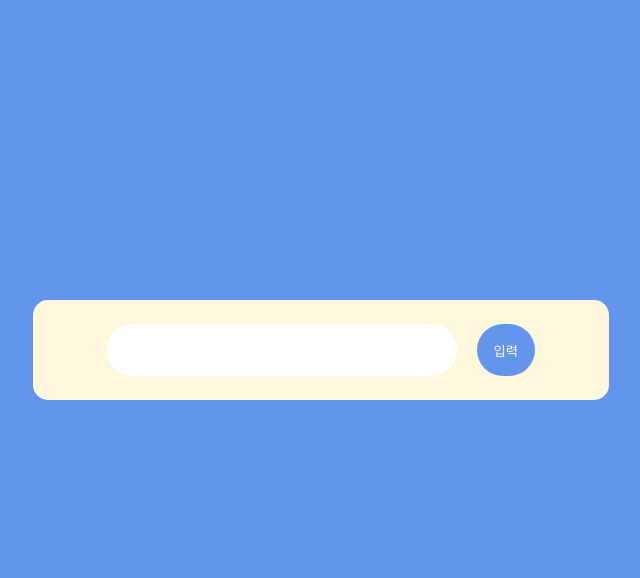
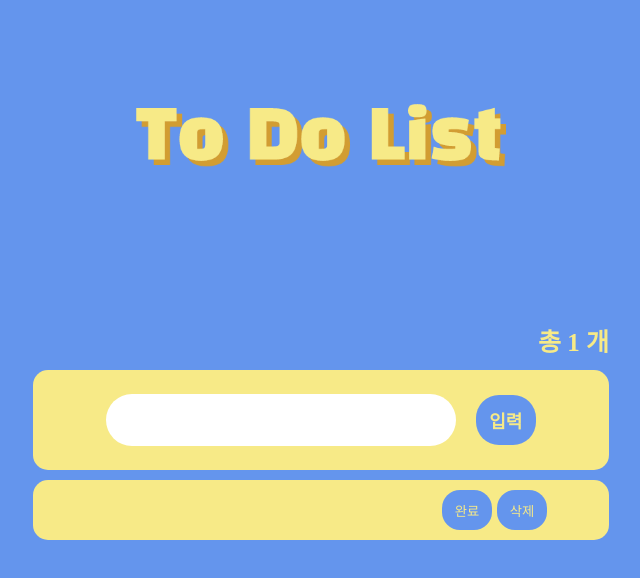
Before and after one commit to gureumwoon/ToDolist, a plain HTML site: page todo/index.html in a window 1280 px wide. Both pictures are taken after a click on the button "입력". Shown: the whole page, without its empty margins (319-959 px from the left). Drawn offline with Linux system fonts and the light colour scheme.

Commit message:
todo list 만들기

```diff
--- a/todo/index.html
+++ b/todo/index.html
@@ -11,7 +11,9 @@
 </head>
 
 <body>
+    <img src="To Do List .png" alt="">
     <div class="container">
+        <span class="list-count">총 0개</span>
         <form class="todo-box">
             <label for="input-todo" class="input-label" hidden></label>
             <input type="text" name="inputTodo" id="input-todo">
--- a/todo/style.css
+++ b/todo/style.css
@@ -1,26 +1,45 @@
 body{
     display: flex;
+    flex-direction: column;
     justify-content: center;
     align-items: center;
     background-color:cornflowerblue;
 }
 
+img{
+    position: absolute;
+    display: inline-block;
+    width:40%;
+    top:80px;
+}
+
+.list-count{
+  display: inline-block;
+  width:100%;
+  height:40px;
+  text-align: end;
+  font-weight: bold;
+  font-size:25px;
+  color:#F7EA87;
+}
+
 .container{
-    margin:300px auto;
+    display: flex;
+    flex-direction: column;
+    justify-content: center;
+    align-items: center;
+    width: 45%;
+    margin-top:330px;
+}
+
+.todo-box{
     display:flex;
     justify-content: center;
     align-items: center;
-    width: 45%;
+    width: 100%;
     height: 100px;
     border-radius: 15px;
-    background-color: cornsilk;
-}
-
-.todo-box{
-    position:relative;
-    display:flex;
-    justify-content: center;
-    width:100%;
+    background-color: #F7EA87;
 }
 
 input{
@@ -32,61 +51,74 @@ input{
     margin-right: 20px;
 }
 
+input:focus {
+    outline:none;
+}
+
 .input-btn{
-    width: 10%;
+    width: 60px;
+    height:50px;
     border:none;
-    border-radius: 35px;
-    color:cornsilk;
+    border-radius: 23px;
+    color:#F7EA87;
+    font-size: 18px;
+    font-weight: bold;
     background-color: cornflowerblue;
 }
 
 ul{
     position: absolute;
-    top:410px;
+    top:480px;
     display: flex;
     flex-direction: column;
     justify-content: center;
     width: 45%;
     border-radius: 15px;
-    background-color: cornsilk;
+    background-color: #F7EA87;
     box-sizing: border-box;
     padding:10px;
 }
 
-li{
+.todo-list-item{
     display: flex;
     align-items: center;
-    justify-content: space-evenly;
+    justify-content: center;
     width:100%;
-    height:40px;
-    text-align: center;
+    height:60px;
     font-size: 25px;
     box-sizing: border-box;
-    /* padding:100px 8px 100px 90px; */
+    padding: 0 40px;
 }
 
 .todo-item{
-    display: inline-block;
-    margin-left: 180px;
+   display: inline-block;
+   text-align: center;
     color:cornflowerblue;
     font-weight: bold;
-    font-size: 25px;
+    font-size: 20px;
+    width:70%;
 }
 
 .btn-box{
-    margin-left: 170px;
+    display: flex;
+    justify-content: center;
 }
 
-.todo-edit-button,
+.todo-delete-button,
 .todo-done-button {
-    width: 50px;
-    height:30px;
+    width:50px;
+    height:40px;
     border:none;
-    border-radius: 10px;
-    color:cornsilk;
+    border-radius: 18px;
+    color:#F7EA87;
     background-color: cornflowerblue;
-    -webkit-border-radius: 10px;
-    -moz-border-radius: 10px;
-    -ms-border-radius: 10px;
-    -o-border-radius: 10px;
 }
+
+.todo-done-button{
+    margin-right: 5px;
+}
+
+.done {
+    text-decoration: line-through;
+    color: cornflowerblue;
+  }
--- a/todo/todo.js
+++ b/todo/todo.js
@@ -1,31 +1,95 @@
 const $ = (selector) => document.querySelector(selector);
 
+const store = {
+  setLocalStorage(todo) {
+    localStorage.setItem("todo", JSON.stringify(todo));
+  },
+  getLocalStorage() {
+    return JSON.parse(localStorage.getItem("todo"));
+  },
+};
+
 function App() {
+  this.todo = [];
+  // this.currentCategory =""
+  this.init = () => {
+    if (store.getLocalStorage().length > 1) {
+      this.todo = store.getLocalStorage();
+    }
+    render();
+  };
+
+  const render = () => {
+    const template = this.todo.map((todoItem, index) => {
+      return `
+      <li data-todo-id="${index}" class="todo-list-item">
+        <span class="todo-item  ${todoItem.done ? "done" : ""}">${todoItem.todo}</span>
+        <div class="btn-box">
+          <button type="button" class="todo-done-button">완료</button>
+          <button type="button" class="todo-delete-button">삭제</button>
+        </div>
+      </li>
+    `
+    }).join("");
+
+    $("#todo-list").innerHTML = template;
+    updateTodoCount();
+  }
+
+  const updateTodoCount = () => {
+    const listCount = $("#todo-list").querySelectorAll("li").length;
+    $(".list-count").innerText = `총 ${listCount} 개`
+  };
+
+  const addList = () => {
+    const inputToDo = $("#input-todo").value;
+    this.todo.push({ todo: inputToDo });
+    store.setLocalStorage(this.todo);
+    render();
+    $("#input-todo").value = "";
+  };
+
+  const deleteToDo = (e) => {
+    const todoId = e.target.closest("li").dataset.todoId;
+    this.todo.splice(todoId, 1);
+    store.setLocalStorage(this.todo);
+    e.target.closest("li").remove();
+    updateTodoCount();
+  }
+
+  const doneTodo = (e) => {
+    const todoId = e.target.closest("li").dataset.todoId;
+    this.todo[todoId].done =
+      !this.todo[todoId].done;
+    store.setLocalStorage(this.todo);
+    render();
+  };
+
+  $("#todo-list").addEventListener("click", (e) => {
+    if (e.target.classList.contains("todo-delete-button")) {
+      deleteToDo(e);
+      return;
+    }
+    if (e.target.classList.contains("todo-done-button")) {
+      doneTodo(e);
+      return;
+    }
+  })
+
   $(".todo-box").addEventListener("submit", (e) => {
     e.preventDefault();
   });
 
-  $("#input-todo").addEventListener("keypress", (e) => {
-    console.log(e.key);
-    if (e.key === "Enter") {
-      const inputToDo = $("#input-todo").value;
-      const listTemplate = (inputToDo) => {
-        return `
-        <li class="todo-list-item">
-          <span class="todo-item">${inputToDo}</span>
-          <div class="btn-box">
-            <button type="button" class="todo-edit-button">수정</button>
-            <button type="button" class="todo-done-button">완료</button>
-          </div>
-        </li>
-      `
-      };
-      $("#todo-list").insertAdjacentHTML(
-        "beforeend",
-        listTemplate(inputToDo)
-      )
-    }
+  $("#todo-btn").addEventListener("click", addList);
+
+
+  $("#input-todo").addEventListener("keydown", (e) => {
+    if (e.key !== "Enter") {
+      return
+    };
+    addList();
   });
 }
 
 const app = new App();
+app.init();
```
Also changed, not shown: todo/To Do List .png (added).
